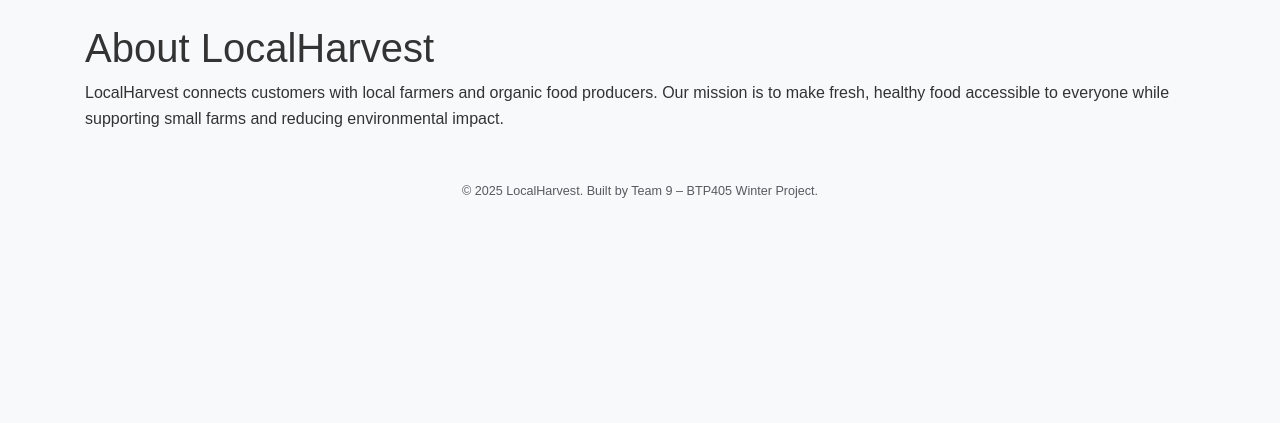
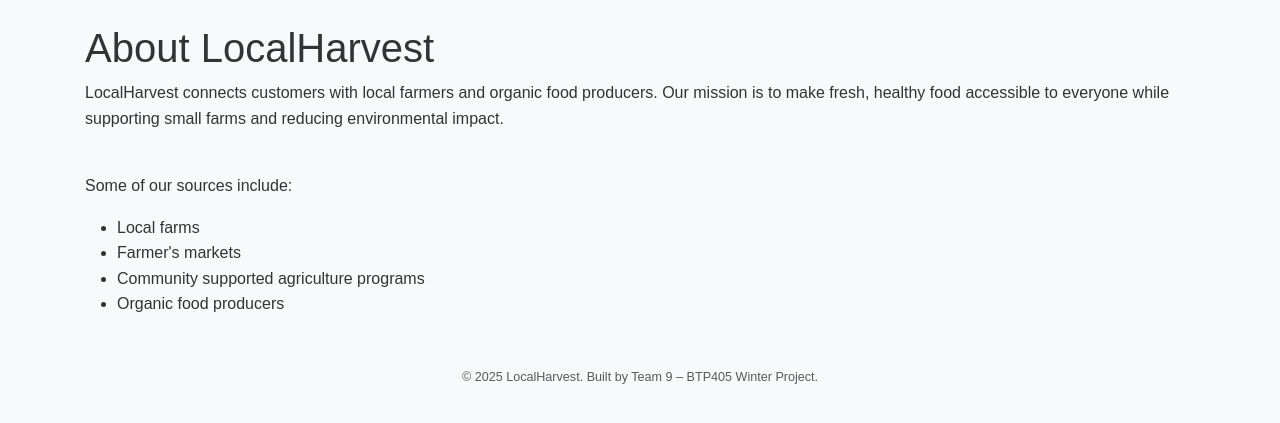
Before and after one commit to rbirla/GroceryCheckoutWebsite, a Flask app: page /about in a window 1280 px wide. Shown: the part 69-492 px from the top of the page. Run offline with Flask 3, Linux system fonts and the light colour scheme.

Commit message:
Added some extra details to about.html

```diff
--- a/flask_frontend/app/templates/about.html
+++ b/flask_frontend/app/templates/about.html
@@ -8,6 +8,16 @@
     LocalHarvest connects customers with local farmers and organic food producers.
     Our mission is to make fresh, healthy food accessible to everyone while supporting small farms and reducing environmental impact.
 </p>
+<br>
+<p>
+    Some of our sources include:
+    <ul>
+        <li>Local farms</li>
+        <li>Farmer's markets</li>
+        <li>Community supported agriculture programs</li>
+        <li>Organic food producers</li>
+    </ul>
+</p>
 
 
 {% endblock %}
```
